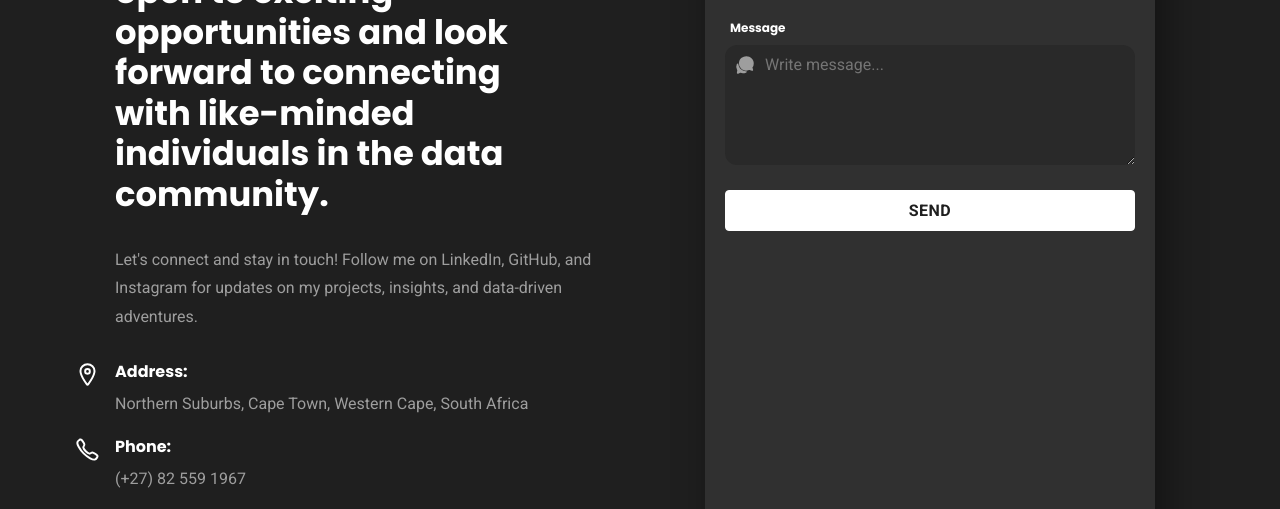
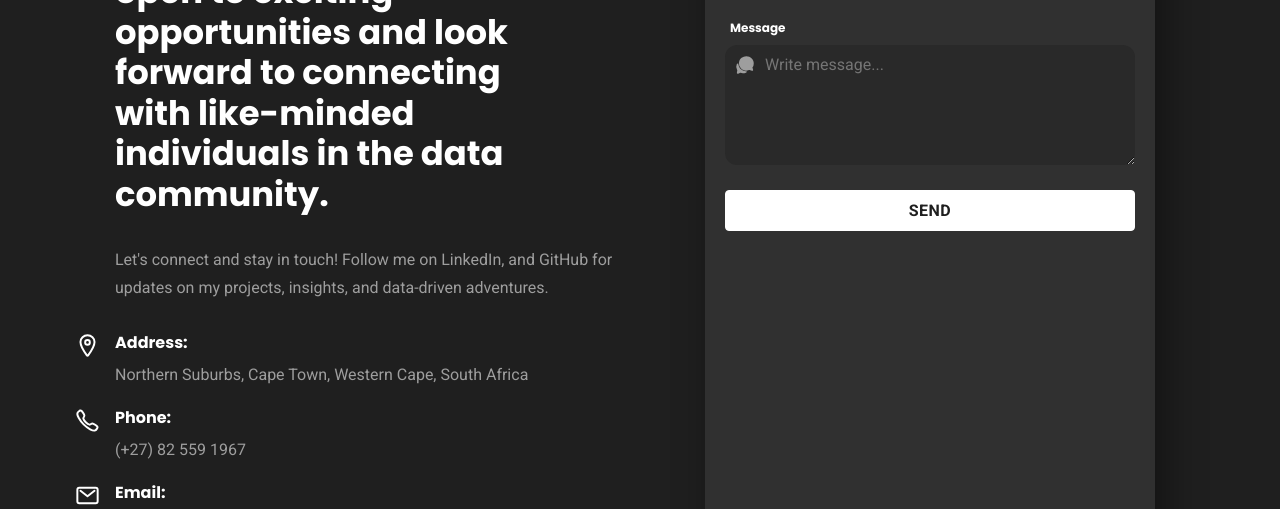
Before and after one commit to Cailinp05/Cailinp05.github.io, a plain HTML site: page index.html in a window 1280 px wide. Shown: the part 4453-4962 px from the top of the page. Drawn offline with nearby package versions, Linux system fonts and the light colour scheme; a web font is replaced by a local one.

Commit message:
initial commit

```diff
--- a/index.html
+++ b/index.html
@@ -728,7 +728,7 @@ Thank you for being a part of this adventure. Let's dive into the realm of data
           <h2 class="h3 section-title">Interested in collaborating or learning more about my work? Feel free to reach out to me through the provided contact information. I'm open to exciting opportunities and look forward to connecting with like-minded individuals in the data community.</h2>
 
           <p class="section-text">
-            Let's connect and stay in touch! Follow me on LinkedIn, GitHub, and Instagram for updates on my projects, insights, and data-driven adventures.
+            Let's connect and stay in touch! Follow me on LinkedIn, and GitHub for updates on my projects, insights, and data-driven adventures.
           </p>
 
           <ul class="contact-list">
```
